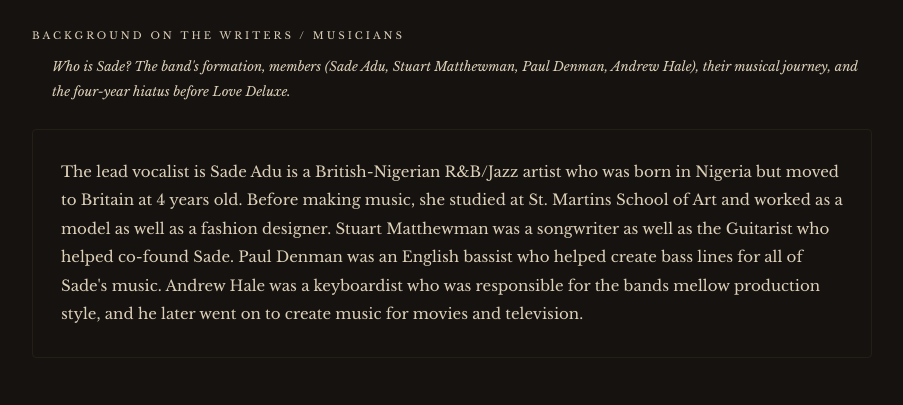
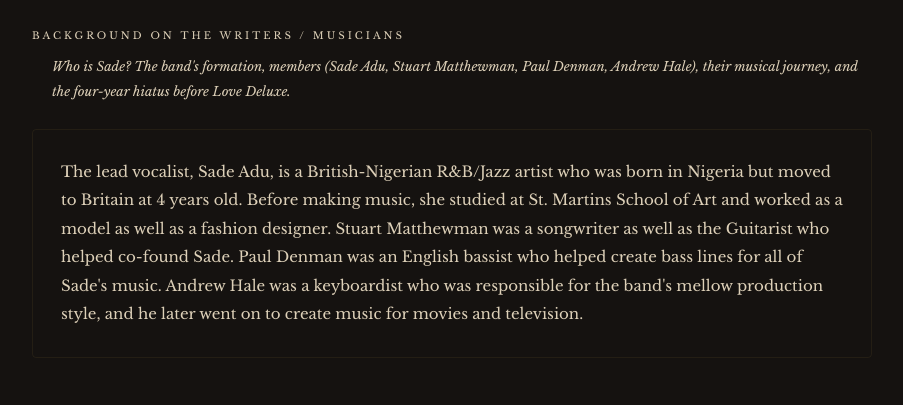
Before and after one commit to colecarmody320/AP-LIT-TERM-4-PROJECT-CARMODY, a plain HTML site: page index.html in a window 1280 px wide. Shown: the part 1300-1705 px from the top of the page, without its empty margins (188-1091 px from the left). Drawn offline with nearby package versions, Linux system fonts and the light colour scheme.

Commit message:
Update index.html

```diff
--- a/index.html
+++ b/index.html
@@ -209,7 +209,7 @@
   <div class="analysis-sub">
     <div class="edit-label">Background on the Writers / Musicians</div>
     <div class="section-prompt">Who is Sade? The band's formation, members (Sade Adu, Stuart Matthewman, Paul Denman, Andrew Hale), their musical journey, and the four-year hiatus before Love Deluxe.</div>
-    <div class="display-area">The lead vocalist is Sade Adu is a British-Nigerian R&amp;B/Jazz artist who was born in Nigeria but moved to Britain at 4 years old. Before making music, she studied at St. Martins School of Art and worked as a model as well as a fashion designer. Stuart Matthewman was a songwriter as well as the Guitarist who helped co-found Sade. Paul Denman was an English bassist who helped create bass lines for all of Sade's music. Andrew Hale was a keyboardist who was responsible for the bands mellow production style, and he later went on to create music for movies and television.</div>
+    <div class="display-area">The lead vocalist, Sade Adu, is a British-Nigerian R&amp;B/Jazz artist who was born in Nigeria but moved to Britain at 4 years old. Before making music, she studied at St. Martins School of Art and worked as a model as well as a fashion designer. Stuart Matthewman was a songwriter as well as the Guitarist who helped co-found Sade. Paul Denman was an English bassist who helped create bass lines for all of Sade's music. Andrew Hale was a keyboardist who was responsible for the band's mellow production style, and he later went on to create music for movies and television.</div>
   </div>
   <div class="divider"><div class="divider-line"></div><div class="divider-diamond"></div><div class="divider-line"></div></div>
   <div class="analysis-sub">
```
